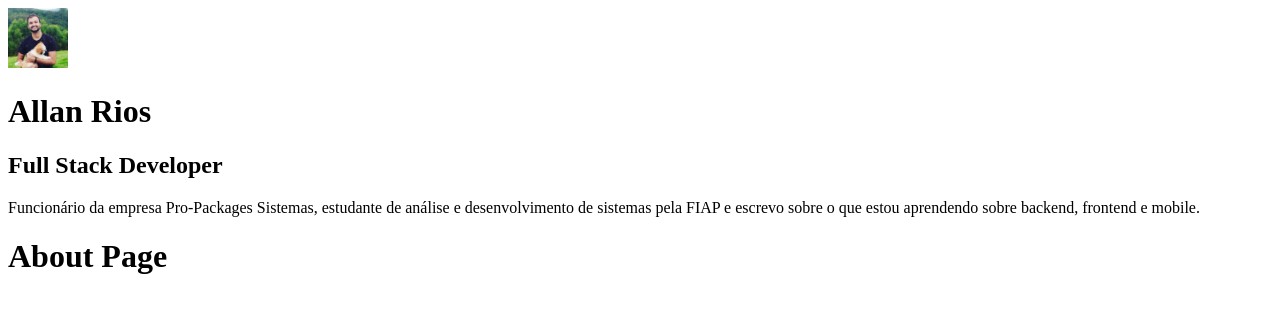
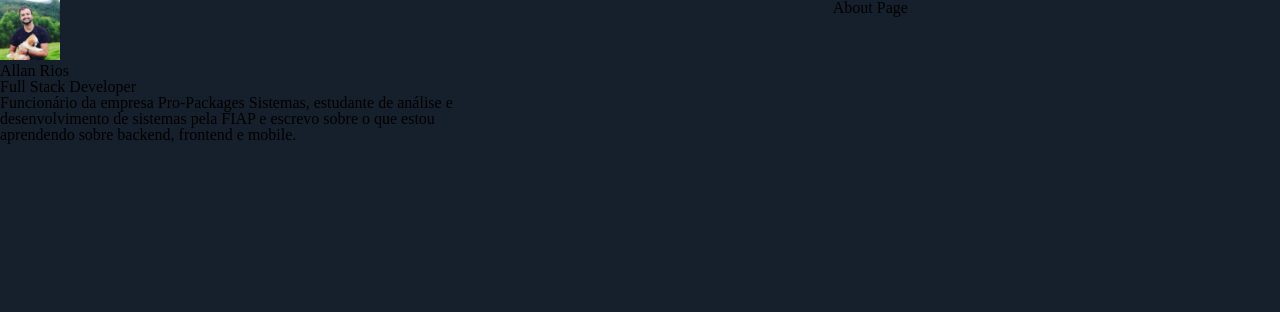
Before and after one commit to Ariosmaia/my-blog, a Gatsby site: page /about in a window 1280 px wide. Built offline with nearby package versions, Linux system fonts and the light colour scheme; Gatsby itself is replaced by a stand-in of ours.

Commit message:
Global Styles

```diff
--- a/gatsby-config.js
+++ b/gatsby-config.js
@@ -6,6 +6,7 @@
     author: `@allarios`,
   },
   plugins: [
+	`gatsby-plugin-styled-components`,
     `gatsby-plugin-react-helmet`,
     {
       resolve: `gatsby-source-filesystem`,
--- a/package.json
+++ b/package.json
@@ -11,12 +11,14 @@
     "gatsby-plugin-offline": "^3.2.3",
     "gatsby-plugin-react-helmet": "^3.3.1",
     "gatsby-plugin-sharp": "^2.6.4",
+    "gatsby-plugin-styled-components": "^3.3.2",
     "gatsby-source-filesystem": "^2.3.4",
     "gatsby-transformer-sharp": "^2.5.2",
     "prop-types": "^15.7.2",
     "react": "^16.12.0",
     "react-dom": "^16.12.0",
-    "react-helmet": "^6.0.0"
+    "react-helmet": "^6.0.0",
+    "styled-components": "^5.1.0"
   },
   "devDependencies": {
     "cross-env": "^7.0.2",
--- /dev/null
+++ b/src/components/Layout/index.js
@@ -0,0 +1,24 @@
+import React from "react"
+import PropTypes from "prop-types"
+import Profile from '../Profile';
+
+import { LayoutWrapper, LayoutMain } from './styles';
+import GlobalStyles from '../../styles/global';
+
+const Layout = ({ children }) => {
+	return (
+		<LayoutWrapper>
+			<GlobalStyles />
+			<aside>
+				<Profile />
+			</aside>
+			<LayoutMain>{children}</LayoutMain>
+		</LayoutWrapper>
+	)
+}
+
+Layout.propTypes = {
+	children: PropTypes.node.isRequired,
+}
+
+export default Layout
--- /dev/null
+++ b/src/components/Layout/styles.js
@@ -0,0 +1,12 @@
+import styled from 'styled-components';
+
+export const LayoutWrapper = styled.section`
+	display: flex;
+`;
+
+export const LayoutMain = styled.main`
+	background: #16202c;
+	min-height: 100vh;
+	padding: 0 3.75rem 0 20rem;
+	width: 100%;
+`;
--- a/src/components/layout.js
+++ /dev/null
@@ -1,18 +0,0 @@
-import React from "react"
-import PropTypes from "prop-types"
-import Profile from './Profile';
-
-const Layout = ({ children }) => {
-	return (
-		<>
-			<Profile />
-			<main>{children}</main>
-		</>
-	)
-}
-
-Layout.propTypes = {
-	children: PropTypes.node.isRequired,
-}
-
-export default Layout
--- a/src/pages/404.js
+++ b/src/pages/404.js
@@ -1,6 +1,6 @@
 import React from "react"
 
-import Layout from "../components/layout"
+import Layout from "../components/Layout"
 import SEO from "../components/seo"
 
 const NotFoundPage = () => (
--- a/src/pages/about.js
+++ b/src/pages/about.js
@@ -1,6 +1,6 @@
 import React from 'react';
 
-import Layout from "../components/layout"
+import Layout from "../components/Layout"
 import SEO from "../components/seo"
 
 
--- /dev/null
+++ b/src/styles/global.js
@@ -0,0 +1,71 @@
+import { createGlobalStyle } from 'styled-components';
+
+const GlobalStyles = createGlobalStyle`
+	/* http://meyerweb.com/eric/tools/css/reset/
+   v2.0 | 20110126
+   License: none (public domain)
+*/
+
+html, body, div, span, applet, object, iframe,
+h1, h2, h3, h4, h5, h6, p, blockquote, pre,
+a, abbr, acronym, address, big, cite, code,
+del, dfn, em, img, ins, kbd, q, s, samp,
+small, strike, strong, sub, sup, tt, var,
+b, u, i, center,
+dl, dt, dd, ol, ul, li,
+fieldset, form, label, legend,
+table, caption, tbody, tfoot, thead, tr, th, td,
+article, aside, canvas, details, embed,
+figure, figcaption, footer, header, hgroup,
+menu, nav, output, ruby, section, summary,
+time, mark, audio, video {
+	margin: 0;
+	padding: 0;
+	border: 0;
+	font-size: 100%;
+	font: inherit;
+	vertical-align: baseline;
+}
+/* HTML5 display-role reset for older browsers */
+article, aside, details, figcaption, figure,
+footer, header, hgroup, menu, nav, section {
+	display: block;
+}
+body {
+	line-height: 1;
+}
+ol, ul {
+	list-style: none;
+}
+blockquote, q {
+	quotes: none;
+}
+blockquote:before, blockquote:after,
+q:before, q:after {
+	content: '';
+	content: none;
+}
+table {
+	border-collapse: collapse;
+	border-spacing: 0;
+}
+
+* {
+	box-sizing: border-box;
+}
+
+body {
+	background: #16202c;
+	line-height: 1;
+	font-size: 100%;
+	font-family: -apple-system, BlinkMacSystemFont, 'Segoe UI', Roboto, Oxygen, Ubuntu, Cantarell, 'Open Sans', 'Helvetica Neue', sans-serif,
+}
+
+img {
+	display: block;
+	width: 100%;
+	height: auto;
+}
+`;
+
+export default GlobalStyles;
```
Also changed, not shown: 1 other file.
